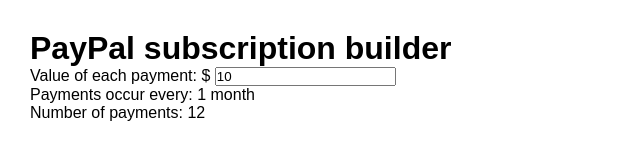
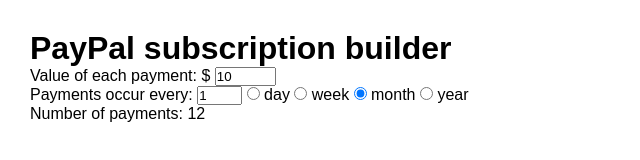
Before and after one commit to michaellaszlo/paypal-subscription-builder, a plain HTML site: page index.html in a window 1280 px wide. Shown: the whole page, without its empty margins (0-640 px from the left). Drawn offline with Linux system fonts and the light colour scheme.

Commit message:
Make payment-frequency input

```diff
--- a/index.html
+++ b/index.html
@@ -21,11 +21,16 @@
 <div>
   <span>Value of each payment:</span>
   <span class="unit">$</span>
-  <input id="paymentValue" value="10">
+  <input id="paymentValue" size="5" value="10">
 </div>
 
 <div>
-  <span>Payments occur every: 1 month</span>
+  <span>Payments occur every:</span>
+  <input id="paymentFrequencyCount" size="3" value="1">
+  <input type="radio" name="paymentFrequencyUnit" value="day"> day
+  <input type="radio" name="paymentFrequencyUnit" value="week"> week
+  <input type="radio" name="paymentFrequencyUnit" value="month" checked> month
+  <input type="radio" name="paymentFrequencyUnit" value="year"> year
 </div>
 
 <div>
```
